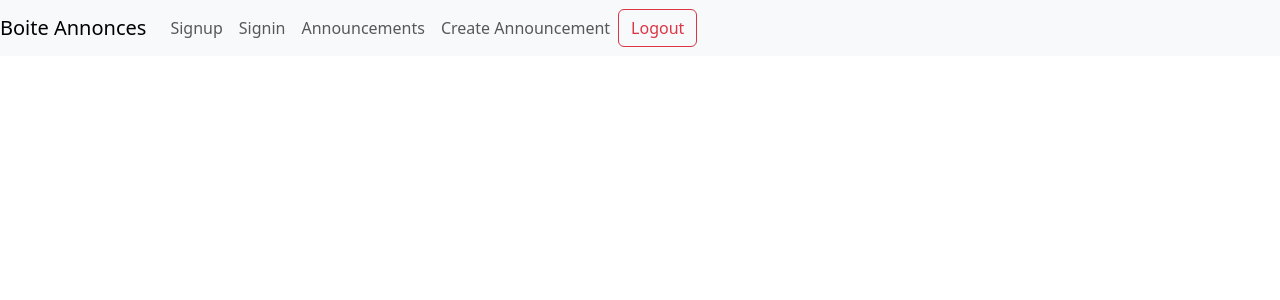
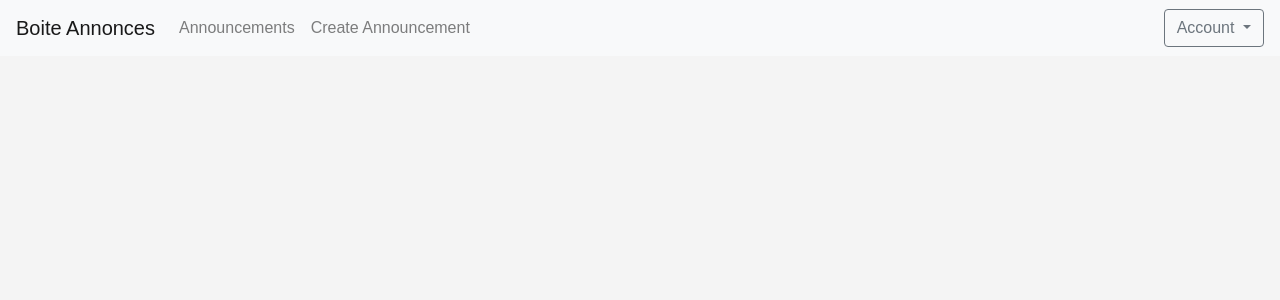
Before and after one commit to oriane-houssin/api-avancee-dm, a Vue app in the folder boite-annonces-frontend/: page / in a window 1280 px wide. Shown: the top 300 px of the page. Built offline with nearby package versions, Linux system fonts and the light colour scheme.

Commit message:
menu dépliant

```diff
--- a/boite-annonces-frontend/public/index.html
+++ b/boite-annonces-frontend/public/index.html
@@ -1,17 +1,16 @@
 <!DOCTYPE html>
-<html lang="">
-  <head>
-    <meta charset="utf-8">
-    <meta http-equiv="X-UA-Compatible" content="IE=edge">
-    <meta name="viewport" content="width=device-width,initial-scale=1.0">
-    <link rel="icon" href="<%= BASE_URL %>favicon.ico">
-    <title><%= htmlWebpackPlugin.options.title %></title>
-  </head>
-  <body>
-    <noscript>
-      <strong>We're sorry but <%= htmlWebpackPlugin.options.title %> doesn't work properly without JavaScript enabled. Please enable it to continue.</strong>
-    </noscript>
-    <div id="app"></div>
-    <!-- built files will be auto injected -->
-  </body>
+<html lang="en">
+<head>
+  <meta charset="UTF-8">
+  <meta name="viewport" content="width=device-width, initial-scale=1.0">
+  <title>Boite Annonces</title>
+  <link rel="stylesheet" href="https://stackpath.bootstrapcdn.com/bootstrap/4.5.2/css/bootstrap.min.css">
+  <link rel="stylesheet" href="https://cdnjs.cloudflare.com/ajax/libs/font-awesome/5.15.4/css/all.min.css">
+</head>
+<body>
+  <div id="app"></div>
+  <script src="https://code.jquery.com/jquery-3.5.1.slim.min.js"></script>
+  <script src="https://cdn.jsdelivr.net/npm/@popperjs/core@2.5.4/dist/umd/popper.min.js"></script>
+  <script src="https://stackpath.bootstrapcdn.com/bootstrap/4.5.2/js/bootstrap.min.js"></script>
+</body>
 </html>
--- a/boite-annonces-frontend/src/App.vue
+++ b/boite-annonces-frontend/src/App.vue
@@ -5,19 +5,22 @@
       <div class="collapse navbar-collapse">
         <ul class="navbar-nav mr-auto">
           <li class="nav-item">
-            <router-link class="nav-link" to="/signup">Signup</router-link>
-          </li>
-          <li class="nav-item">
-            <router-link class="nav-link" to="/signin">Signin</router-link>
-          </li>
-          <li class="nav-item">
             <router-link class="nav-link" to="/announcements">Announcements</router-link>
           </li>
           <li class="nav-item">
             <router-link class="nav-link" to="/create-announcement">Create Announcement</router-link>
           </li>
         </ul>
-        <button class="btn btn-outline-danger" @click="logout">Logout</button>
+        <div class="dropdown ml-auto">
+          <button class="btn btn-outline-secondary dropdown-toggle" type="button" id="dropdownMenuButton" data-toggle="dropdown" aria-haspopup="true" aria-expanded="false">
+            Account
+          </button>
+          <div class="dropdown-menu dropdown-menu-right" aria-labelledby="dropdownMenuButton">
+            <router-link v-if="!isLoggedIn" class="dropdown-item" to="/signup">Signup</router-link>
+            <router-link v-if="!isLoggedIn" class="dropdown-item" to="/signin">Signin</router-link>
+            <button v-if="isLoggedIn" class="dropdown-item" @click="logout">Logout</button>
+          </div>
+        </div>
       </div>
     </nav>
     <div class="container mt-4">
@@ -29,18 +32,26 @@
 <script>
 import axios from 'axios';
 import Cookies from 'js-cookie';
+import { ref, onMounted, watch } from 'vue';
 import { useRouter } from 'vue-router';
 
 export default {
   name: 'App',
   setup() {
     const router = useRouter();
+    const isLoggedIn = ref(false);
+
+    const checkAuth = () => {
+      const token = Cookies.get('accessToken');
+      isLoggedIn.value = !!token;
+    };
 
     const logout = async () => {
       try {
         await axios.post('http://localhost:3000/api/auth/logout', {}, { withCredentials: true });
         Cookies.remove('accessToken');
         alert('Logout successful');
+        isLoggedIn.value = false;
         router.push('/signin');
       } catch (error) {
         console.error('Error logging out:', error);
@@ -48,7 +59,18 @@ export default {
       }
     };
 
+    onMounted(() => {
+      checkAuth();
+    });
+
+    watch(isLoggedIn, (newVal) => {
+      if (!newVal) {
+        router.push('/signin');
+      }
+    });
+
     return {
+      isLoggedIn,
       logout,
     };
   },
--- a/boite-annonces-frontend/src/main.js
+++ b/boite-annonces-frontend/src/main.js
@@ -1,9 +1,5 @@
-// filepath: /Users/mateoburnichon/api-avancee-dm/boite-annonces-frontend/src/main.js
 import { createApp } from 'vue';
 import App from './App.vue';
 import router from './router';
-import 'bootstrap/dist/css/bootstrap.min.css';
 
-const app = createApp(App);
-app.use(router);
-app.mount('#app');
+createApp(App).use(router).mount('#app');
--- a/package.json
+++ b/package.json
@@ -25,7 +25,8 @@
     "passport": "^0.7.0",
     "passport-github2": "^0.1.12",
     "passport-google-oauth20": "^2.0.0",
-    "passport-twitter": "^1.0.4"
+    "passport-twitter": "^1.0.4",
+    "vue-router": "^4.0.13"
   },
   "devDependencies": {
     "nodemon": "^3.1.9"
```
Also changed, not shown: 1 other file (tests, documents, lock files or other folders).
